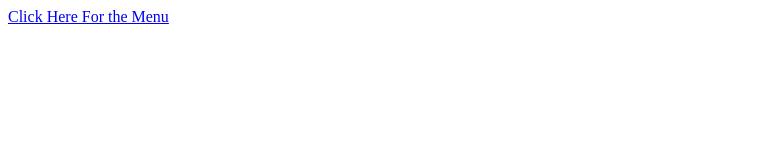
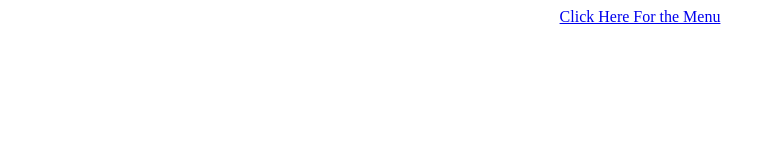
Before and after one commit to MariosPapadakis/pdf-figure, a plain HTML site: page index.html in a window 1280 px wide. Shown: the whole page, without its empty margins (0-776 px from the left). Drawn offline with Linux system fonts and the light colour scheme.

Commit message:
Update index.html

```diff
--- a/index.html
+++ b/index.html
@@ -1,3 +1,3 @@
 <html>
-  <p><a href="01_EKSOFILO.pdf">Click Here For the Menu</a></p>
+  <p><center><a href="01_EKSOFILO.pdf">Click Here For the Menu</a></center></p>
 </html>
```
